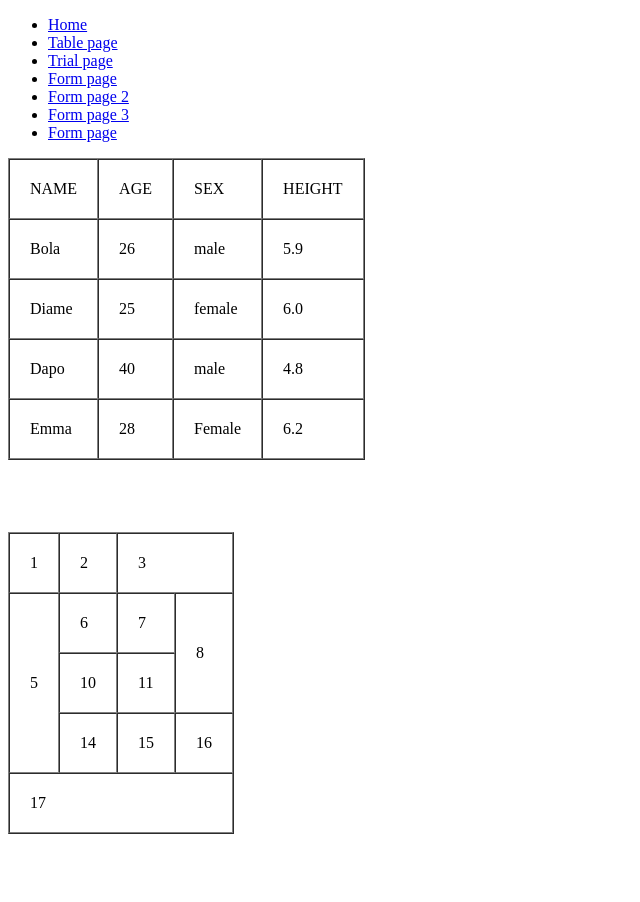
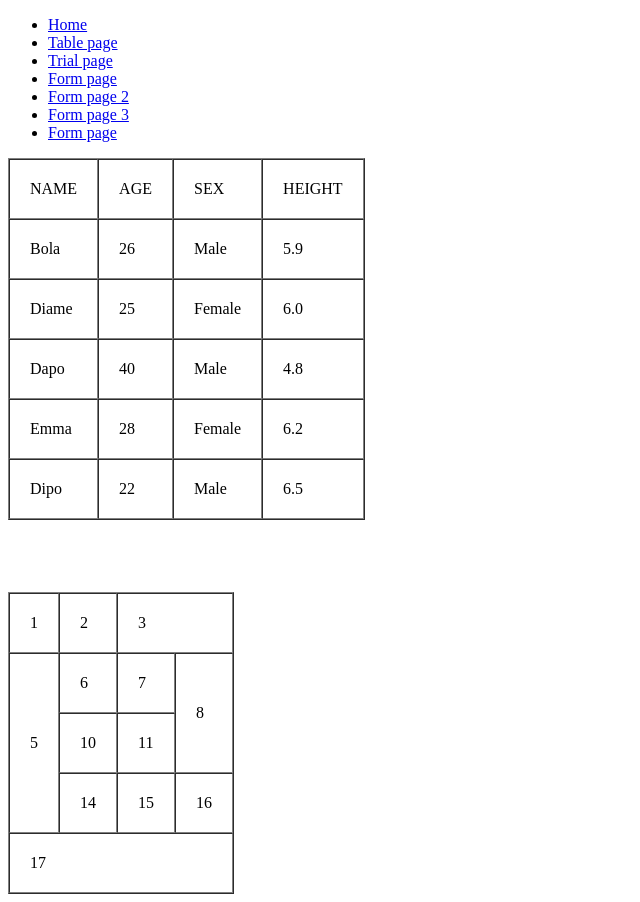
Before and after one commit to Diame21/HTML_CLASS, a plain HTML site: page Table.html in a window 1280 px wide. Shown: the whole page, without its empty margins (0-640 px from the left). Before the commit the page ends 842 px from the top, so only its background shows below. Drawn offline with Linux system fonts and the light colour scheme.

Commit message:
changed some text

```diff
--- a/Table.html
+++ b/Table.html
@@ -59,21 +59,21 @@
             <tr>
                 <td>Bola</td>
                 <td>26</td>
-                <td>male</td>
+                <td>Male</td>
                 <td>5.9</td>
             </tr>
 
             <tr>
                 <td>Diame</td>
                 <td>25</td>
-                <td>female</td>
+                <td>Female</td>
                 <td>6.0</td>
             </tr>
 
             <tr>
                 <td>Dapo</td>
                 <td>40</td>
-                <td>male</td>
+                <td>Male</td>
                 <td>4.8</td>
             </tr>
 
@@ -83,6 +83,14 @@
                 <td>Female</td>
                 <td>6.2</td>
             </tr>
+
+            <tr>
+                <td>Dipo</td>
+                <td>22</td>
+                <td>Male</td>
+                <td>6.5</td>
+            </tr>
+
         </tbody>
     </table>
     <br><br><br><br>
```
Also changed, not shown: index.html (line endings or trailing spaces).
